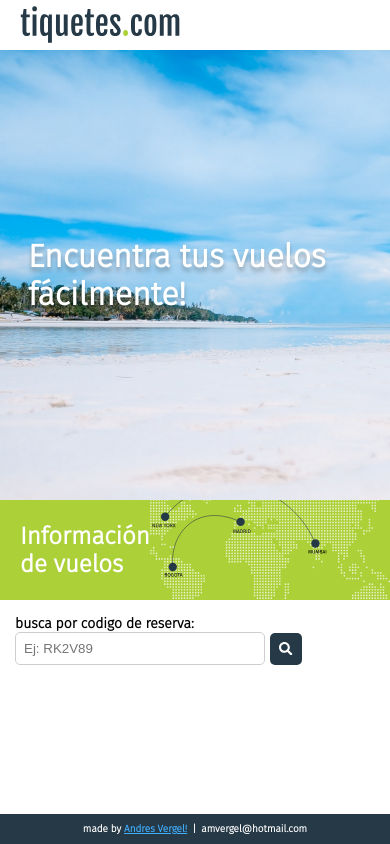
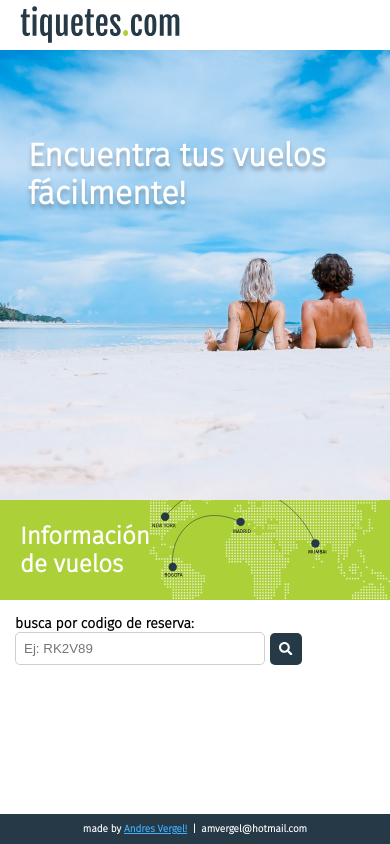
Before and after one commit to andressva/tiquetesapp, a Next.js app: page / in a window 390 px wide. Built offline with nearby package versions, Linux system fonts and the light colour scheme.

Commit message:
change height slogan

```diff
--- a/components/Banner/Banner.module.css
+++ b/components/Banner/Banner.module.css
@@ -30,7 +30,8 @@
 @media (max-width: 1150px) {
   .banner{
     background-image: url('/images/bg-banner-mb.jpg');
-    /* background-position-x:center; */
+    /* background-size: 200%; */
+    background-position-x:center;
   }
 }
 
@@ -42,3 +43,10 @@
     font-size: 32px;
   }
 }
+
+@media (max-width: 850px) {
+  .render{
+    align-items: flex-start;
+    padding-top: 20%;
+  }
+}
```
